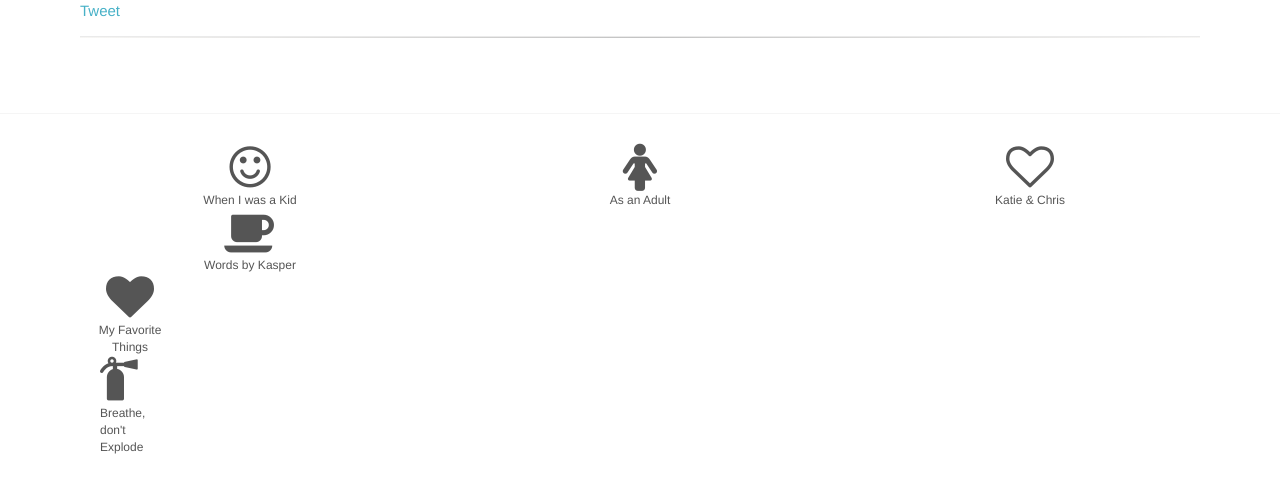
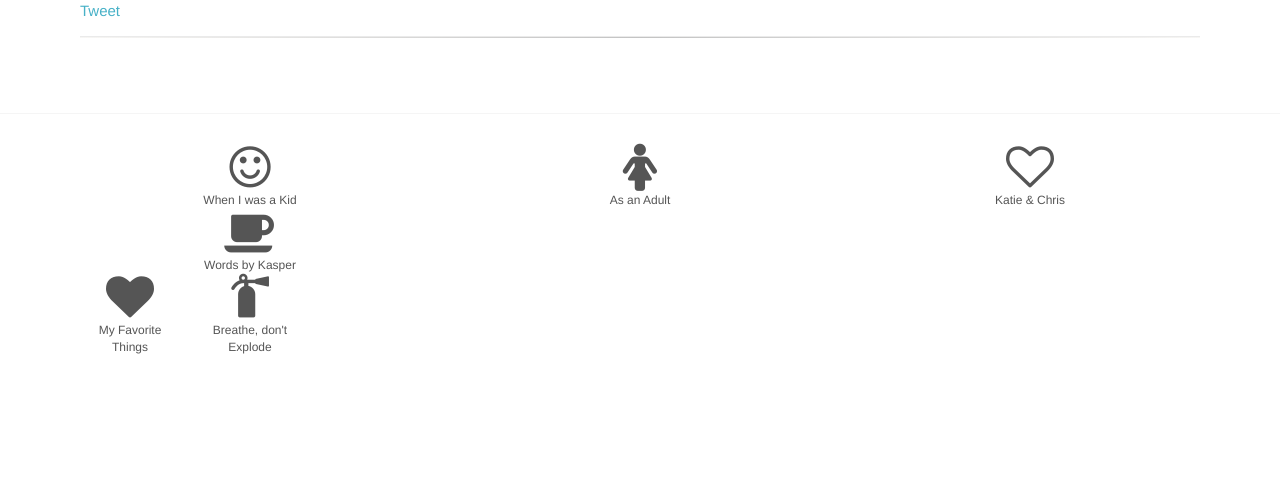
Before and after one commit to roachhd/roachhd.github.io, a Jekyll site: the page built from about/index.html, in a window 1280 px wide and 1263 px high. Shown: the part 777-1263 px from the top of the window. Built offline with Jekyll 4.4.1, drawn with Linux system fonts in a browser that asks for light colours; nearby versions of some CDN libraries; comment, search, counter and statistics services are not loaded.

Commit message:
Update innerfooter.html

```diff
--- a/_includes/innerfooter.html
+++ b/_includes/innerfooter.html
@@ -21,7 +21,9 @@
             <div>Katie &amp; Chris</div>
           </a>
         </div>
+       </div>
 
+      <div class="row">
         <div class="col-xs-6 col-md-4">
           <a href="http://katieball.me/kasper/" target="_blank">
             <i class="fa fa-coffee fa-4x"></i>
@@ -34,14 +36,17 @@
           <a href="/loves/">
             <i class="fa fa-heart fa-4x"></i>
             <div>My Favorite Things</div>
+
           </a>
+</div>
 
           <div class="col-xs-6 col-md-4">
           <a href="/breathe/">
             <i class="fa fa-fire-extinguisher  fa-4x"></i>
             <div>Breathe, don't Explode</div>
           </a>
-
+       </div>
+</div>
       </div>
 
   </section>
```
